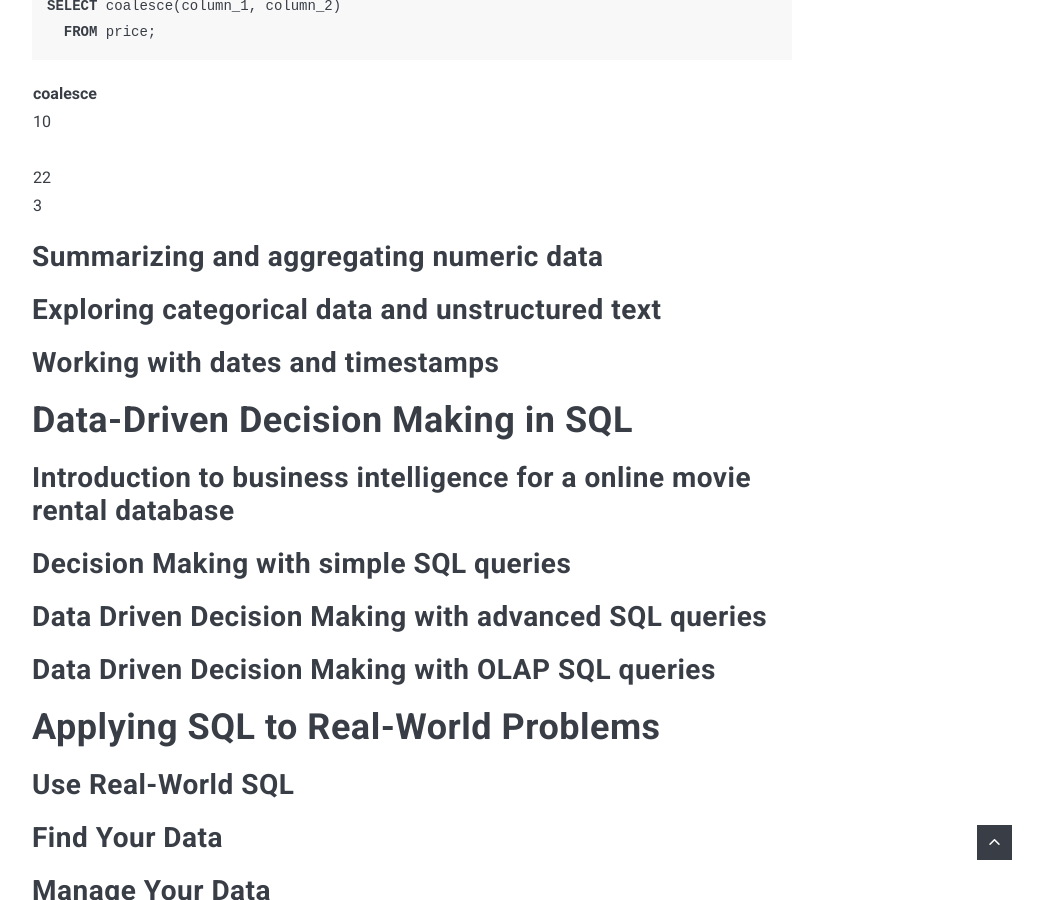
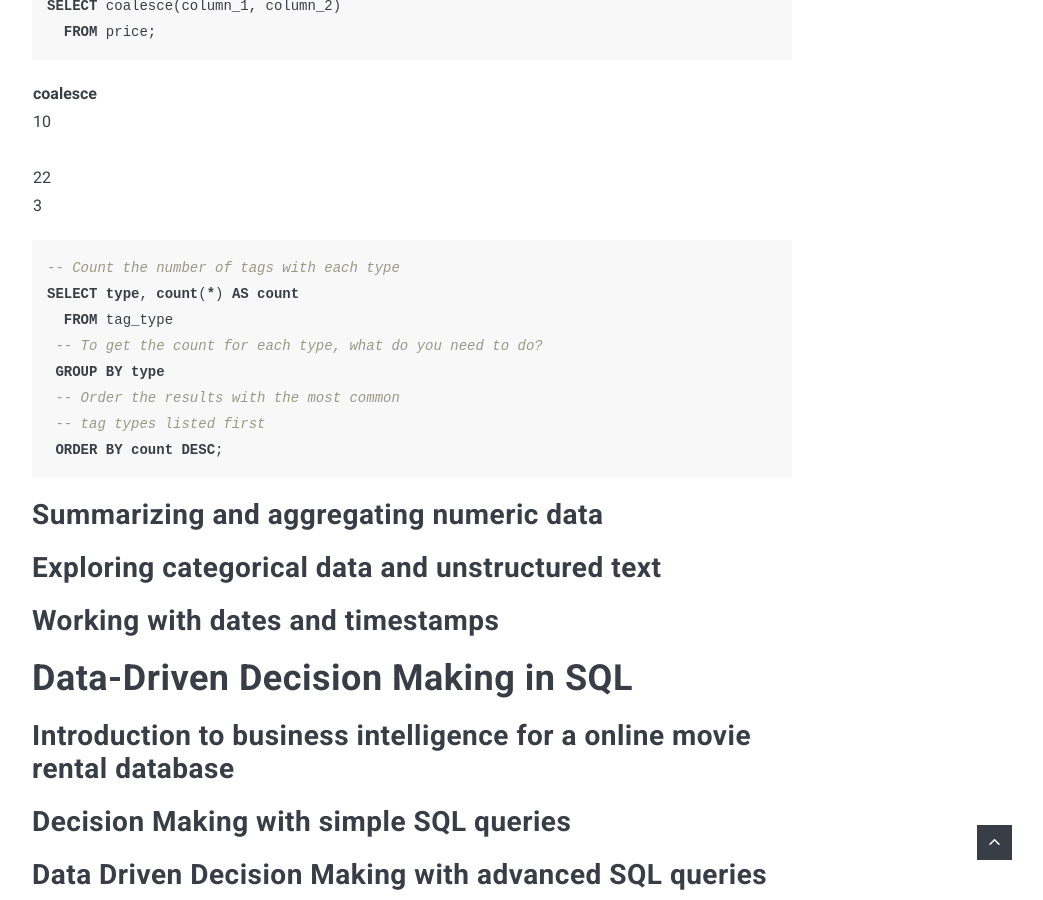
Before and after one commit to poi0905/poi0905.github.io, a Jekyll site: the page built from _posts/2022-10-31-datacamp-SQL.markdown, in a window 1280 px wide and 900 px high, scrolled down 2483 px. Shown: the whole window, without its empty margins (228-1271 px from the left). Built offline with Jekyll 4.4.1, drawn with Linux system fonts in a browser that asks for light colours; nearby versions of some CDN libraries; comment, search, counter and statistics services are not loaded.

Commit message:
20221101

```diff
--- a/_posts/2022-10-31-datacamp-SQL.markdown
+++ b/_posts/2022-10-31-datacamp-SQL.markdown
@@ -76,6 +76,17 @@ SELECT coalesce(column_1, column_2)
 |       22  |
 |        3  |
 
+{% highlight SQL %}
+-- Count the number of tags with each type
+SELECT type, count(*) AS count
+  FROM tag_type
+ -- To get the count for each type, what do you need to do?
+ GROUP BY type
+ -- Order the results with the most common
+ -- tag types listed first
+ ORDER BY count DESC;
+{% endhighlight %}
+
 
 ## Summarizing and aggregating numeric data
 ## Exploring categorical data and unstructured text
```
